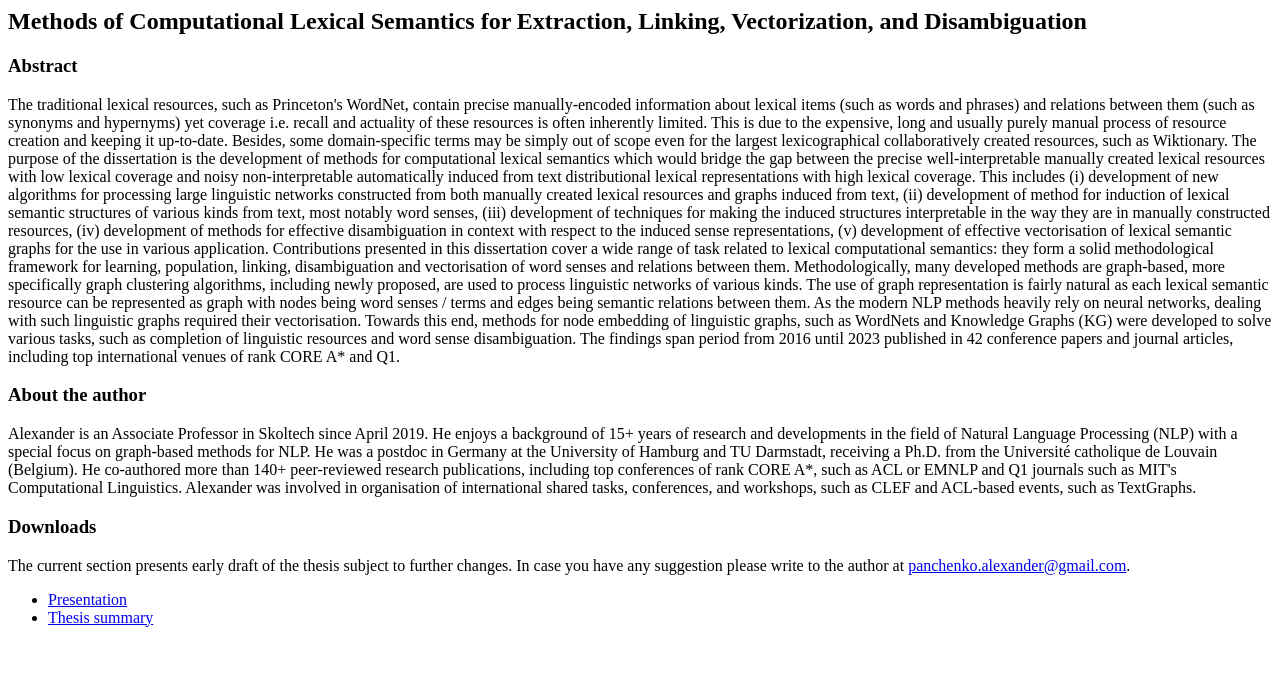
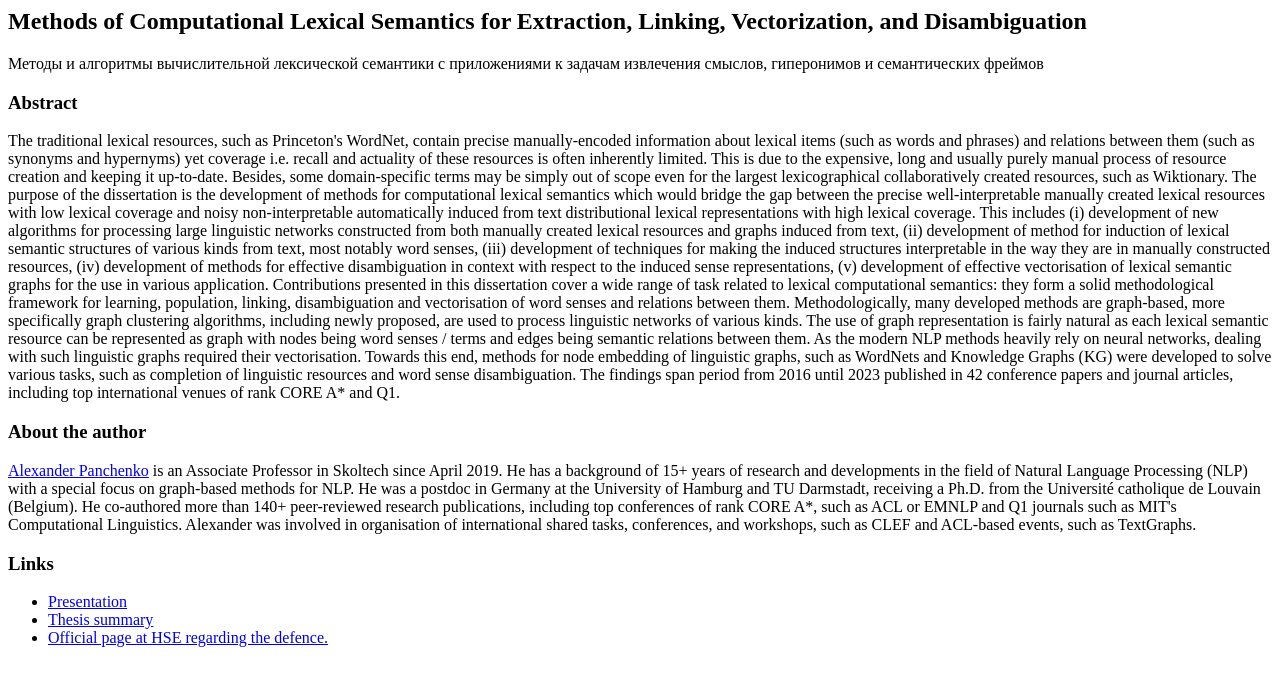
Before and after one commit to alexanderpanchenko/alexanderpanchenko, a plain HTML site: page index.html in a window 1280 px wide. Drawn offline with Linux system fonts and the light colour scheme.

Commit message:
Update index.html

```diff
--- a/index.html
+++ b/index.html
@@ -1,8 +1,6 @@
 <h2>Methods of Computational Lexical Semantics for Extraction, Linking, Vectorization, and Disambiguation</h2>
 
-<!--
 Методы и алгоритмы вычислительной лексической семантики с приложениями к задачам извлечения смыслов, гиперонимов и семантических фреймов
--->
 
 <h3>Abstract</h3>
 
@@ -18,14 +16,12 @@ The findings span period from 2016 until 2023 published in 42 conference papers
 
 <h3>About the author </h3>
 
-Alexander is an Associate Professor in Skoltech since April 2019. He enjoys a background of 15+ years of research and developments in the field of Natural Language Processing (NLP) with a special focus on graph-based methods for NLP.  He was a postdoc in Germany at the University of Hamburg and TU Darmstadt, receiving a Ph.D. from the Université catholique de Louvain (Belgium). He co-authored more than 140+ peer-reviewed research publications, including top conferences of rank CORE A*, such as ACL or EMNLP and Q1 journals such as MIT's Computational Linguistics. Alexander was involved in organisation of international shared tasks, conferences, and workshops, such as CLEF and ACL-based events, such as TextGraphs.
+<a href="https://scholar.google.com/citations?user=BYba9hcAAAAJ&hl=en">Alexander Panchenko</a> is an Associate Professor in Skoltech since April 2019. He has a background of 15+ years of research and developments in the field of Natural Language Processing (NLP) with a special focus on graph-based methods for NLP.  He was a postdoc in Germany at the University of Hamburg and TU Darmstadt, receiving a Ph.D. from the Université catholique de Louvain (Belgium). He co-authored more than 140+ peer-reviewed research publications, including top conferences of rank CORE A*, such as ACL or EMNLP and Q1 journals such as MIT's Computational Linguistics. Alexander was involved in organisation of international shared tasks, conferences, and workshops, such as CLEF and ACL-based events, such as TextGraphs.
 
-<h3>Downloads</h3>
+<h3>Links</h3>
 
-The current section presents early draft of the thesis subject to further changes. In case you have any suggestion please write to the author at <a href="mailto:panchenko.alexander@gmail.com">panchenko.alexander@gmail.com</a>.
 <ul>
 <li> <a href="presentations/ds.pdf">Presentation</a> </li>
-
 <li> <a href="papers/dcs-thesis-2024.pdf">Thesis summary</a></li>
-
+<li><a href="https://www.hse.ru/sci/diss/933095100">Official page at HSE regarding the defence.</a></li>
 </ul>
```
